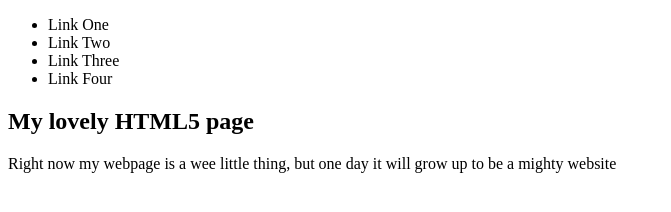
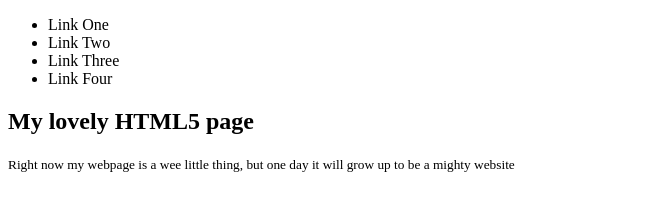
Before and after one commit to Silverkisses/first-html-page, a plain HTML site: page index.html in a window 1280 px wide. Shown: the whole page, without its empty margins (0-671 px from the left). Drawn offline with Linux system fonts and the light colour scheme.

Commit message:
Added the small tag to my paragraph

```diff
--- a/index.html
+++ b/index.html
@@ -23,7 +23,7 @@
         </aside>
         <section>
             <h1>My lovely HTML5 page</h1>
-            <p>Right now my webpage is a wee little thing, but one day it will grow up to be a mighty website</p>
+            <p><small>Right now my webpage is a wee little thing, but one day it will grow up to be a mighty website</small></p>
         </section>
     </main>
     <footer></footer>
```
